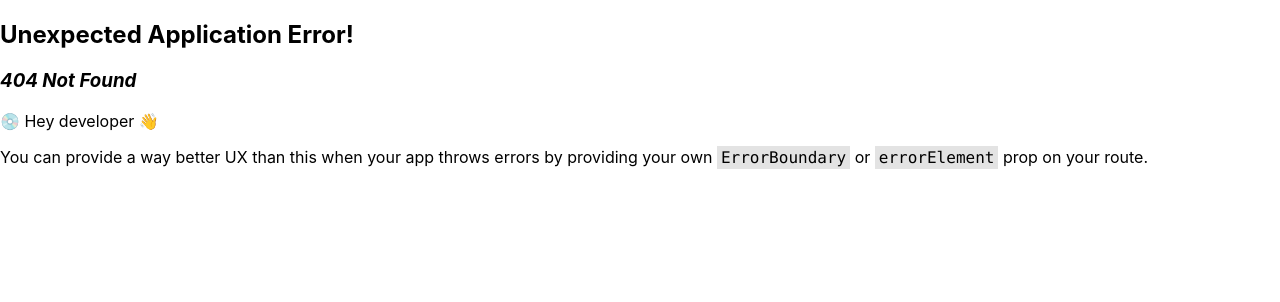
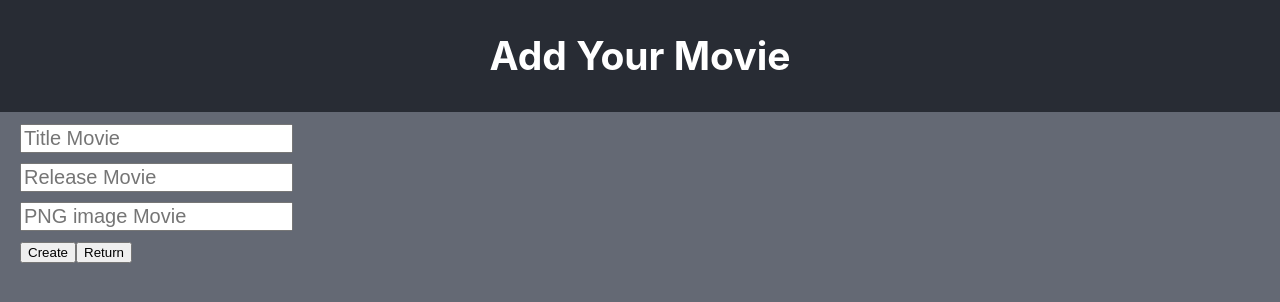
Before and after one commit to nadersirio/App-List-of-Movies-ReactJS, a React (Create React App) app: page /new-movie/1 in a window 1280 px wide. Before the commit this address had no page. Shown: the top 302 px of the page. Built offline with nearby package versions, Linux system fonts and the light colour scheme.

Commit message:
att-new-movie

```diff
--- a/src/App.css
+++ b/src/App.css
@@ -72,6 +72,16 @@
   font-size: 15px;
 }
 
+.getDataMovie {
+  padding: 12px 20px;
+}
+
+input {
+  font-size: 20px;
+  margin-bottom: 10px;
+  box-sizing: border-box;
+}
+
 a {
   all: unset
 }
--- a/src/components/Movie/index.jsx
+++ b/src/components/Movie/index.jsx
@@ -14,10 +14,6 @@ const Movie = () => {
       setHash(movie.data.movieHash);
     } getMovie();
   }, []);
-
-  const editMovie = async () => {
-    console.log("editar filme")
-  }
 
   const deleteMovie = async () => {
     try {
@@ -37,7 +33,7 @@ const Movie = () => {
       </div>
       <div className='alignButtons'>
         <button type="button"><a href="/">Home</a></button>
-        <button type="button" onclick={editMovie}>Edit</button>
+        <button type="button"><a href={`/new-movie/${movieHash}`}>Edit</a></button>
         <button type="button" onClick={deleteMovie}>Delete</button>
       </div>
     </section>
--- a/src/components/newMovie/index.jsx
+++ b/src/components/newMovie/index.jsx
@@ -1,5 +1,69 @@
-const NewMovie = () => {
-  console.log("oie")
+import { useEffect, useState } from "react"
+import axios from 'axios'
+import { useHref } from "react-router";
+
+export const NewMovie = () => {
+  const [titleMovie, setTitle] = useState('');
+  const [releaseMovie, setRelease] = useState('');
+  const [bannerMovie, setBanner] = useState('');
+  const [postMovie, setPost] = useState(false);
+  const [errorMsg, setError] = useState('');
+
+  const setingTitle = event => {
+    setTitle(event.target.value);
+  }
+  const setingRelease = event => {
+    setRelease(event.target.value);
+  }
+  const setingBanner = event => {
+    setBanner(event.target.value);
+  }
+
+  const sendPostData = () => {
+    if(!titleMovie | !releaseMovie | !bannerMovie) {
+      return setError(<h1>Please, fill in all fields</h1>);
+    }
+    setPost(true);
+  }
+
+  useEffect(() => {
+    if(postMovie) {
+      setPost(false);
+      const sendPost = async () => {
+        try {
+          const post = await axios.post('http://localhost:3000/new-movie', {
+            movie: {
+            title: titleMovie,
+            url: bannerMovie,
+            release: releaseMovie
+            }
+          })
+          window.location = "/";
+        } catch(error) {
+          setError(<h1>This movie already exists in our library</h1>);
+        }
+      }
+      sendPost()
+    }
+  }, [postMovie])
+
+  //console.log(useHref().slice(11))
+
+  return (
+    <section className="content-father">
+      <div className="App-header">
+        <h1>Add Your Movie</h1>
+      </div>
+      <form className="getDataMovie">
+        <input name="TitleNewMovie" type="text" onChange={setingTitle} value={titleMovie} placeholder="Title Movie"></input><br />
+        <input name="ReleaseNewMovie" type="number" onChange={setingRelease} value={releaseMovie} placeholder="Release Movie"></input><br />
+        <input name="BannerNewMovie" type="text" onChange={setingBanner} value={bannerMovie} placeholder="PNG image Movie"></input><br />
+        <button type="button" onClick={sendPostData}>Create</button>
+        <button type="button"><a href="/">Return</a></button>
+      </form>
+      {errorMsg}
+    </section>
+  )
 }
 
 export default NewMovie
--- a/src/index.js
+++ b/src/index.js
@@ -18,6 +18,7 @@ const router = createBrowserRouter(
       <Route path="/" element={<App />} />
       <Route path='/movie/:nameMovie' element={<Movie />} />
       <Route path='/new-movie' element={<NewMovie />} />
+      <Route path='/new-movie/:id' element={<NewMovie />} />
     </>
   )
 );
```
